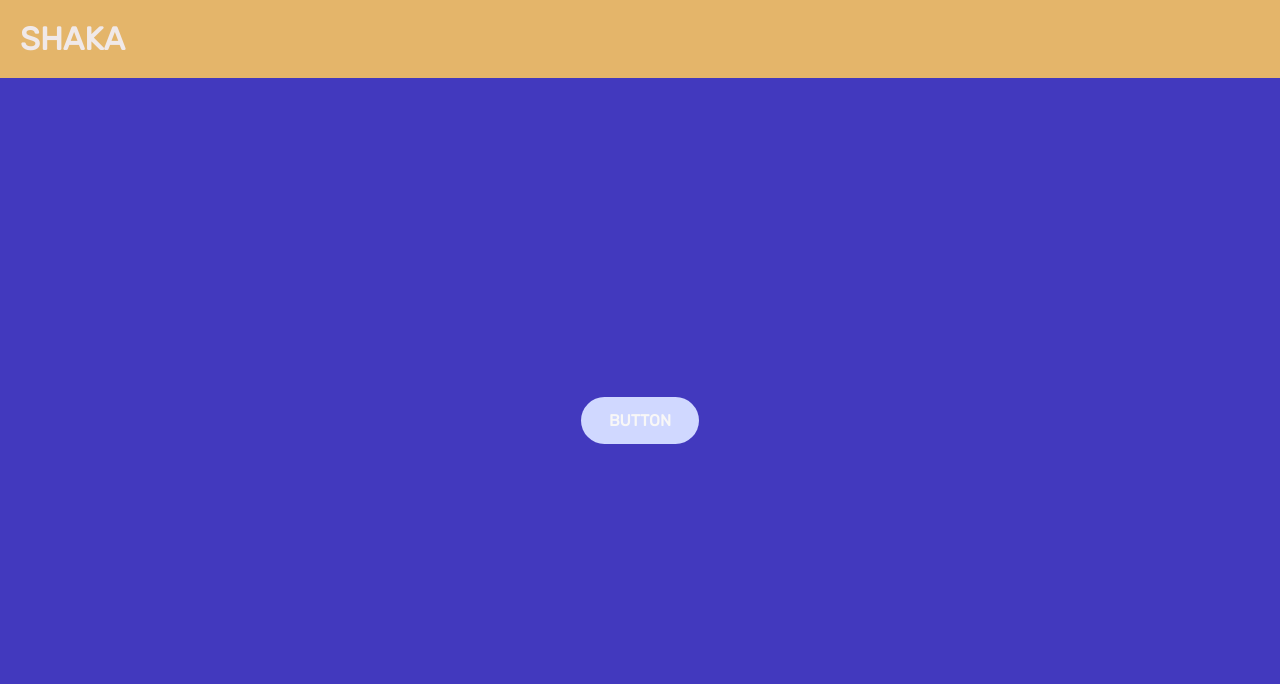
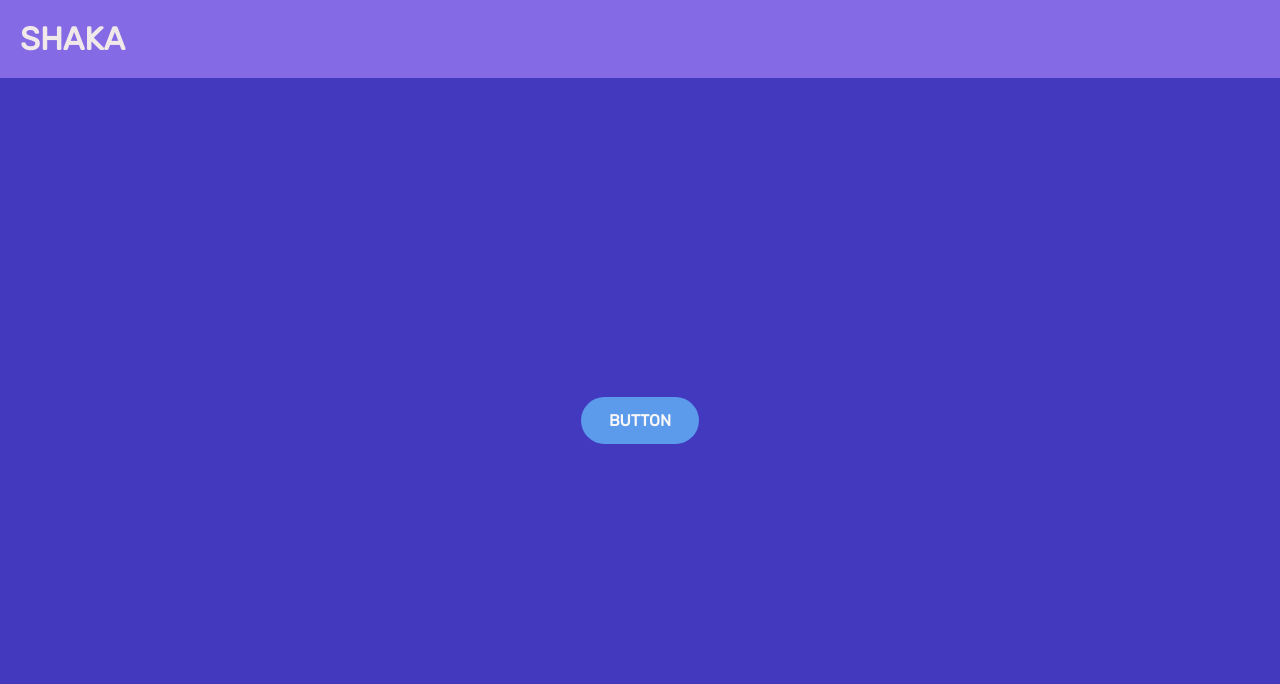
Before and after one commit to corazon202/octopus, a Flask app: page / in a window 1280 px wide. Shown: the top 684 px of the page. Run offline with Flask 3, Linux system fonts and the light colour scheme.

Commit message:
maybe that

```diff
--- a/static/style.css
+++ b/static/style.css
@@ -12,7 +12,7 @@ body {
 }
 
 .topbar {
-    background-color: #e4b56a; /* Orange */
+    background-color: #846ae4; /* Orange */
     padding: 20px;
     font-size: 2rem;
     font-weight: bold;
@@ -30,7 +30,7 @@ body {
 
 .button {
     padding: 14px 28px;
-    background-color: #d0d8ff; /* Light blueish */
+    background-color: #5c9aeb; /* Light blueish */
     color: rgb(248, 247, 247);
     text-decoration: none;
     border-radius: 25px;
```
